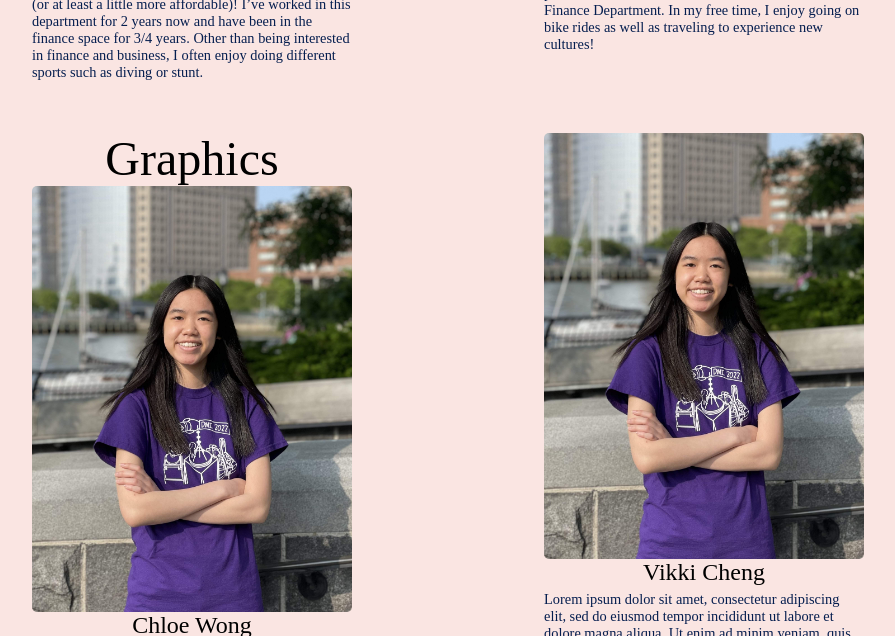
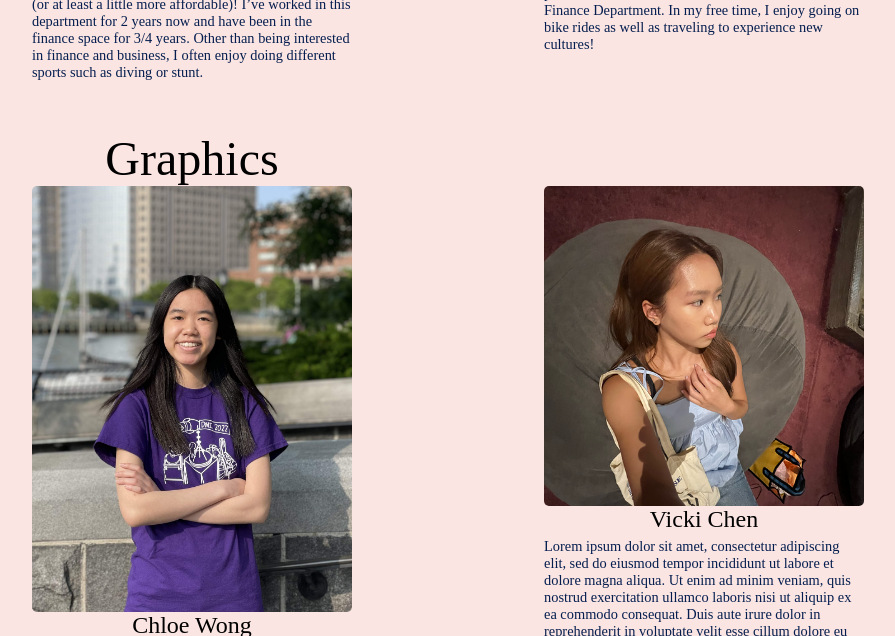
Before and after one commit to Junior-Caucus-SU/junior.stuysu.org, a React (Create React App) app: page /people in a window 1280 px wide. Shown: the part 5460-6096 px from the top of the page, without its empty margins (229-1124 px from the left). Built offline with nearby package versions, Linux system fonts and the light colour scheme; a web font is replaced by a local one.

Commit message:
change photo

```diff
--- a/src/components/People.jsx
+++ b/src/components/People.jsx
@@ -17,6 +17,7 @@ import Stacie_Au from '../Images/people/Stacie_Au.jpeg';
 import Josephine_Yoo from '../Images/people/Josephine_Yoo.png';
 import Will from '../Images/people/Will.jpeg';
 import John from '../Images/people/John.jpeg';
+import Vicki_Chen from "../Images/people/Vicki_Chen.png";
 
 export default function People() {
 
@@ -272,8 +273,8 @@ export default function People() {
                 </div>
               </div>
               <div className="director person-container to-fly-from-right">
-                <img src={Chloe_Wong} alt="" className="director-img" />
-                <div className="name">Vikki Cheng</div>
+                <img src={Vicki_Chen} alt="" className="director-img" />
+                <div className="name">Vicki Chen</div>
                 <div className="description">
                   Lorem ipsum dolor sit amet, consectetur adipiscing elit, sed do eiusmod tempor incididunt ut labore et dolore magna aliqua. Ut enim ad minim veniam, quis nostrud exercitation ullamco laboris nisi ut aliquip ex ea commodo consequat. Duis aute irure dolor in reprehenderit in voluptate velit esse cillum dolore eu fugiat nulla pariatur. Excepteur sint occaecat cupidatat non proident, sunt in culpa qui officia deserunt mollit anim id est laborum.
                 </div>
```
Also changed, not shown: src/Images/people/Vicki_Chen.png (added), 1 other file (tests, documents, lock files or other folders).
